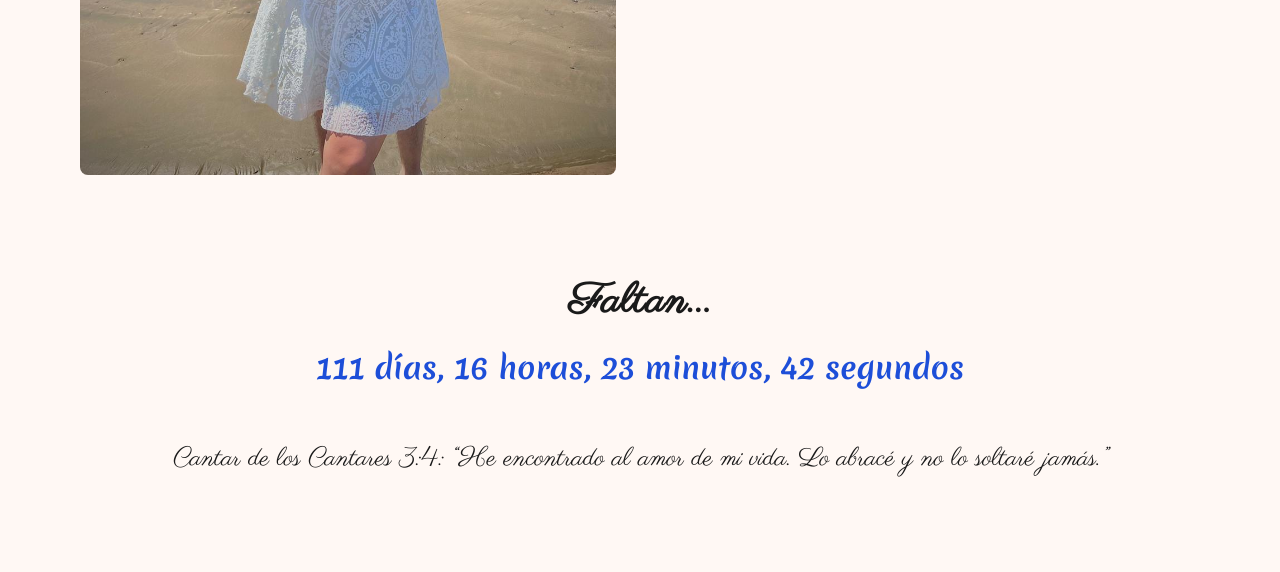
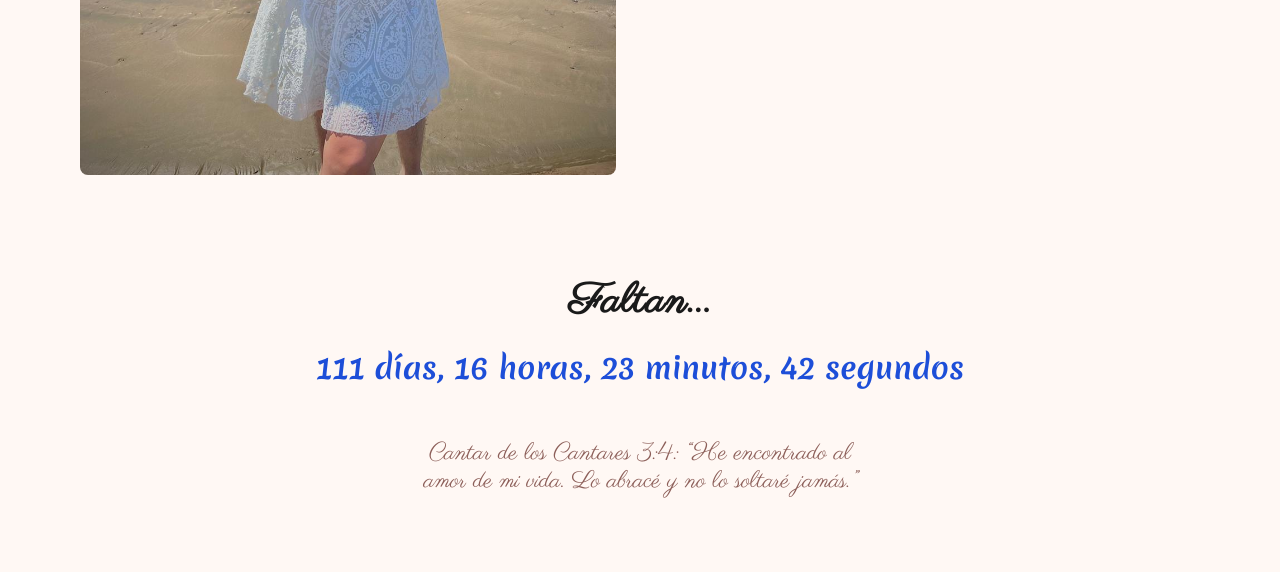
Before and after one commit to yeinorvc/wedding, a plain HTML site: page index.html in a window 1280 px wide. Shown: the part 3082-3654 px from the top of the page. Drawn offline with nearby package versions, Linux system fonts and the light colour scheme.

Commit message:
Change text display

```diff
--- a/index.html
+++ b/index.html
@@ -198,9 +198,11 @@
     <h2 class="section-title mb-4">Faltan...</h2>
     <div id="countdown" class="text-3xl font-bold text-blue-700 text-center break-words w-full max-w-2xl"></div>
     <br/>
-    <p class="mt-6" style="font-family: 'Parisienne', cursive; font-size: 26px;">
+    <div class="w-full flex justify-center">
+      <p class="mt-6 text-center max-w-md mx-auto text-base sm:text-lg" style="font-family: 'Parisienne', cursive; color: #8C5E58; font-size: 24px;">
         Cantar de los Cantares 3:4: “He encontrado al amor de mi vida. Lo abracé y no lo soltaré jamás.”
       </p>
+    </div>
   </div>
 
   <script>
```
